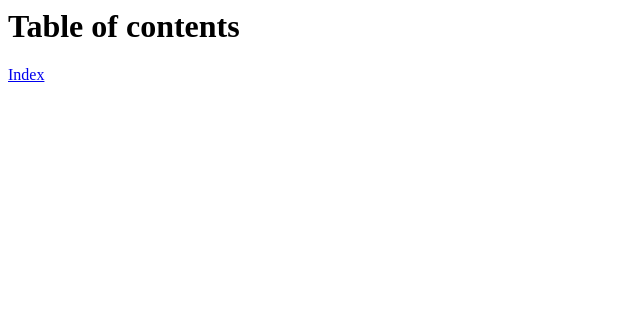
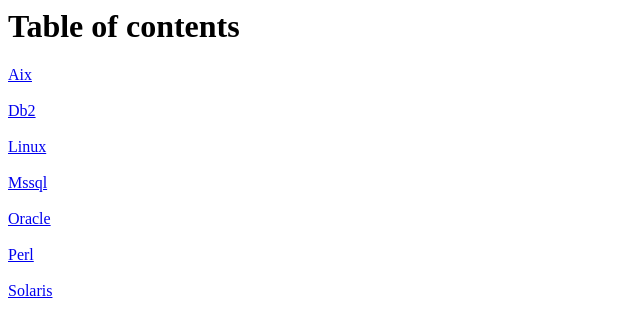
Before and after one commit to jasineri/useful-commands, a plain HTML site: page docs/index.html in a window 1280 px wide. Shown: the whole page, without its empty margins (0-640 px from the left). Drawn offline with Linux system fonts and the light colour scheme.

Commit message:
update action output

```diff
--- a/docs/index.html
+++ b/docs/index.html
@@ -1,3 +1,9 @@
 <html><body><h1>Table of contents</h1>
-<a href=index.html>Index</a><br><br>
+<a href=aix.html>Aix</a><br><br>
+<a href=db2.html>Db2</a><br><br>
+<a href=linux.html>Linux</a><br><br>
+<a href=mssql.html>Mssql</a><br><br>
+<a href=oracle.html>Oracle</a><br><br>
+<a href=perl.html>Perl</a><br><br>
+<a href=solaris.html>Solaris</a><br><br>
 </body></html>
```
